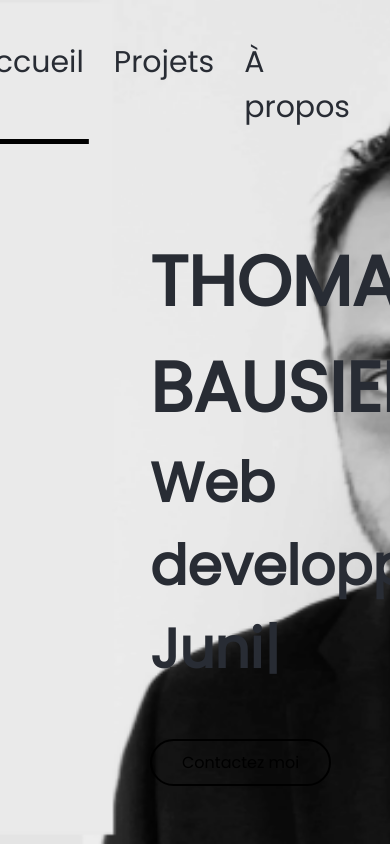
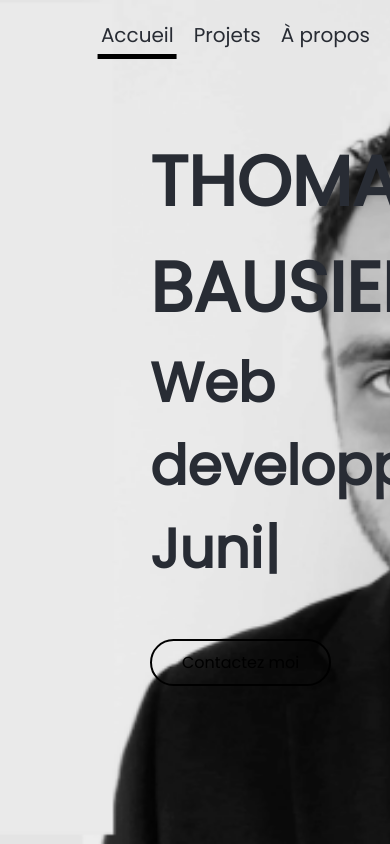
Before and after one commit to ThomasBausiere/PersonalWebSite, a React (Create React App) app: page / in a window 390 px wide. Built offline with nearby package versions, Linux system fonts and the light colour scheme.

Commit message:
adjusting nav for responsive design

```diff
--- a/src/styles/_navigation.scss
+++ b/src/styles/_navigation.scss
@@ -2,7 +2,7 @@
     margin:0px 0;
     display: flex;
     flex-direction: row-reverse;
-    font-size:30px;
+    font-size:20px;
     padding: 25px;
 hr{
     height:100%;
@@ -28,3 +28,13 @@ hr{
     }
 
 }
+
+@media screen and (max-width:575px){
+    .navigation {
+        padding:10px;
+
+}
+.navigation a{
+    padding:10px;
+}
+}
```
